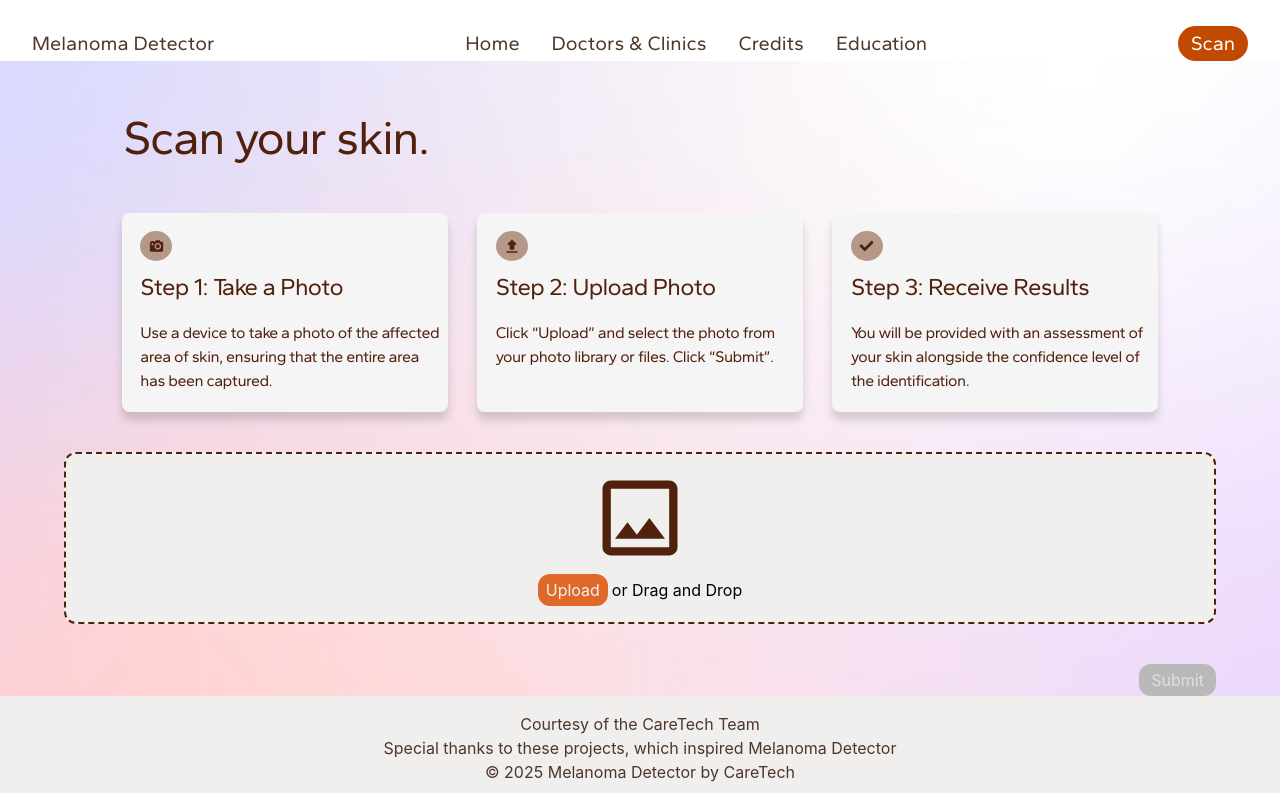
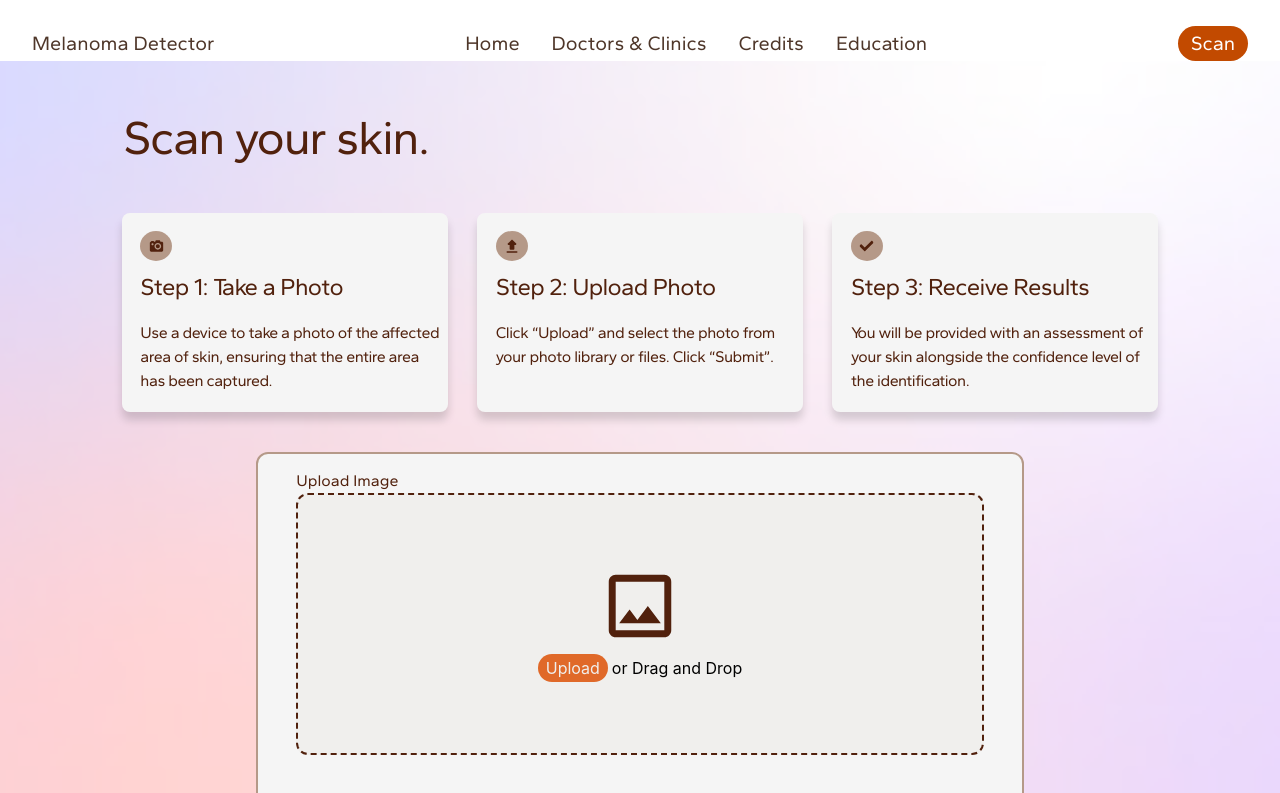
Before and after one commit to CareTech-at-UCI/melanoma-project, a React (Create React App) app in the folder frontend/: page /scan in a window 1280 px wide. Shown: the top 793 px of the page. Built offline with nearby package versions, Linux system fonts and the light colour scheme.

Commit message:
Fixed all requested changes for upload section+made buttons more like on the figma

```diff
--- a/frontend/src/components/scan/upload.jsx
+++ b/frontend/src/components/scan/upload.jsx
@@ -27,9 +27,10 @@ export default function Upload() {
   });
 
   return (
-      <div className='h-full'>
+    <div className="mb-3 bg-[#F5F5F5] border-2 border-solid border-[#B59988] rounded-xl  mx-auto w-[60%] h-[60%] md:w-[60%] md:h-[55vh]">
+      <p className='font-gantari text-main-brown pl-[5%] pt-[2%]'>Upload Image</p>
       <div
-        className={`border-2 border-dashed border-[#51210D] rounded-xl mx-auto w-[90%] h-[50%] p-4 flex items-center justify-center ${
+      className={`border-2 border-dashed border-[#51210D] rounded-xl mx-auto w-[90%] h-[60%] p-4 flex items-center justify-center ${
         isDragActive ? 'bg-[#E0DEDB]' : 'bg-[#F0EFED]'
       }`}
       >
@@ -38,14 +39,14 @@ export default function Upload() {
           <img
             src={fileSvg}
             alt="file.svg"
-              className='w-[50px] md:w-auto h-auto mx-auto'
+            className=' mx-auto h-10 w-10 md:h-20 md:w-20'
           />
           <div className='flex justify-center mt-2'>
             <div className='flex flex-row items-center'>
               <button
                 type="button"
                 onClick={openFileDialog}
-                  className={`bg-[#E06929] rounded-xl px-2 py-1 ${
+                className={`bg-[#E06929] rounded-[15px] px-2 py-[2px] ${
                   isDragActive ? 'text-[#E0DEDB]' : 'text-[#F0EFED]'
                 }`}
               >
@@ -70,7 +71,7 @@ export default function Upload() {
         )}
         <button
           type="button"
-            className={`rounded-xl w-fit px-3 py-1 self-end mr-[5%] mt-10 ${
+          className={`rounded-[15px] w-fit px-3 py-[2px] self-end left-0 mr-[5%] mt-4 my-2 md:mt-10 ${
             (!fileError && uploadedFile) ? 'bg-[#E06929] text-[#F0EFED]' : 'bg-[#B9B9B9] text-[#DFDFDF]'
           }`}
         >
```
Lines whose indentation alone changed are shown as unchanged.
